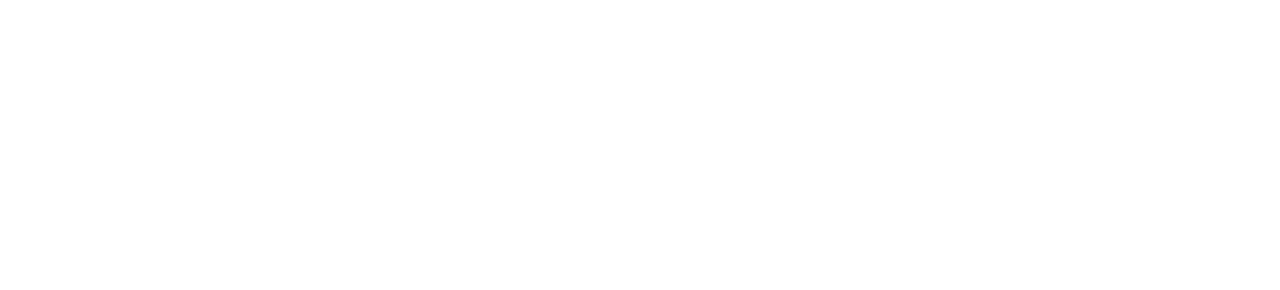
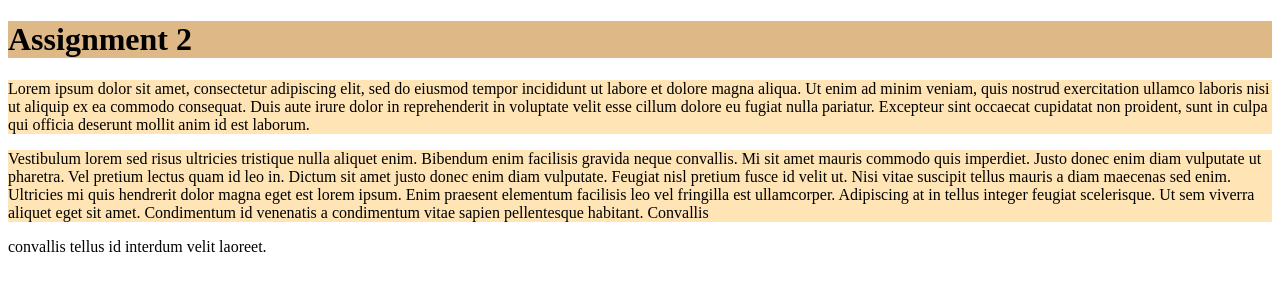
Before and after one commit to aileencortes/COMP001B.LectureActivity2, a plain HTML site: page index.html in a window 1280 px wide. Drawn offline with Linux system fonts and the light colour scheme.

Commit message:
basic html and css started

```diff
--- a/index.html
+++ b/index.html
@@ -4,9 +4,23 @@
     <link rel="stylesheet" href="main.css">
     <meta charset="UTF-8">
     <meta name="viewport" content="width=device-width, initial-scale=1.0">
-    <title>Document</title>
+    <title>Lecture Assignment 2</title>
 </head>
 <body>
+    <header>
+        <h1> Assignment 2 </h1>
+    </header>
+    <p>Lorem ipsum dolor sit amet, consectetur adipiscing elit, sed do eiusmod tempor incididunt ut labore et dolore magna
+        aliqua. Ut enim ad minim veniam, quis nostrud exercitation ullamco laboris nisi ut aliquip ex ea commodo consequat.
+        Duis aute irure dolor in reprehenderit in voluptate velit esse cillum dolore eu fugiat nulla pariatur. Excepteur
+        sint occaecat cupidatat non proident, sunt in culpa qui officia deserunt mollit anim id est laborum. </p>
+    <p>Vestibulum lorem sed risus ultricies tristique nulla aliquet enim. Bibendum enim facilisis gravida neque convallis.
+        Mi sit amet mauris commodo quis imperdiet. Justo donec enim diam vulputate ut pharetra. Vel pretium lectus quam id
+        leo in. Dictum sit amet justo donec enim diam vulputate. Feugiat nisl pretium fusce id velit ut. Nisi vitae suscipit
+        tellus mauris a diam maecenas sed enim. Ultricies mi quis hendrerit dolor magna eget est lorem ipsum. Enim praesent
+        elementum facilisis leo vel fringilla est ullamcorper. Adipiscing at in tellus integer feugiat scelerisque. Ut sem
+        viverra aliquet eget sit amet. Condimentum id venenatis a condimentum vitae sapien pellentesque habitant. Convallis </p>
+        convallis tellus id interdum velit laoreet. </p>
 
 </body>
 </html>
--- a/main.css
+++ b/main.css
@@ -0,0 +1,6 @@
+h1{
+    background-color: burlywood;
+}
+p{
+    background-color: moccasin;
+}
```
